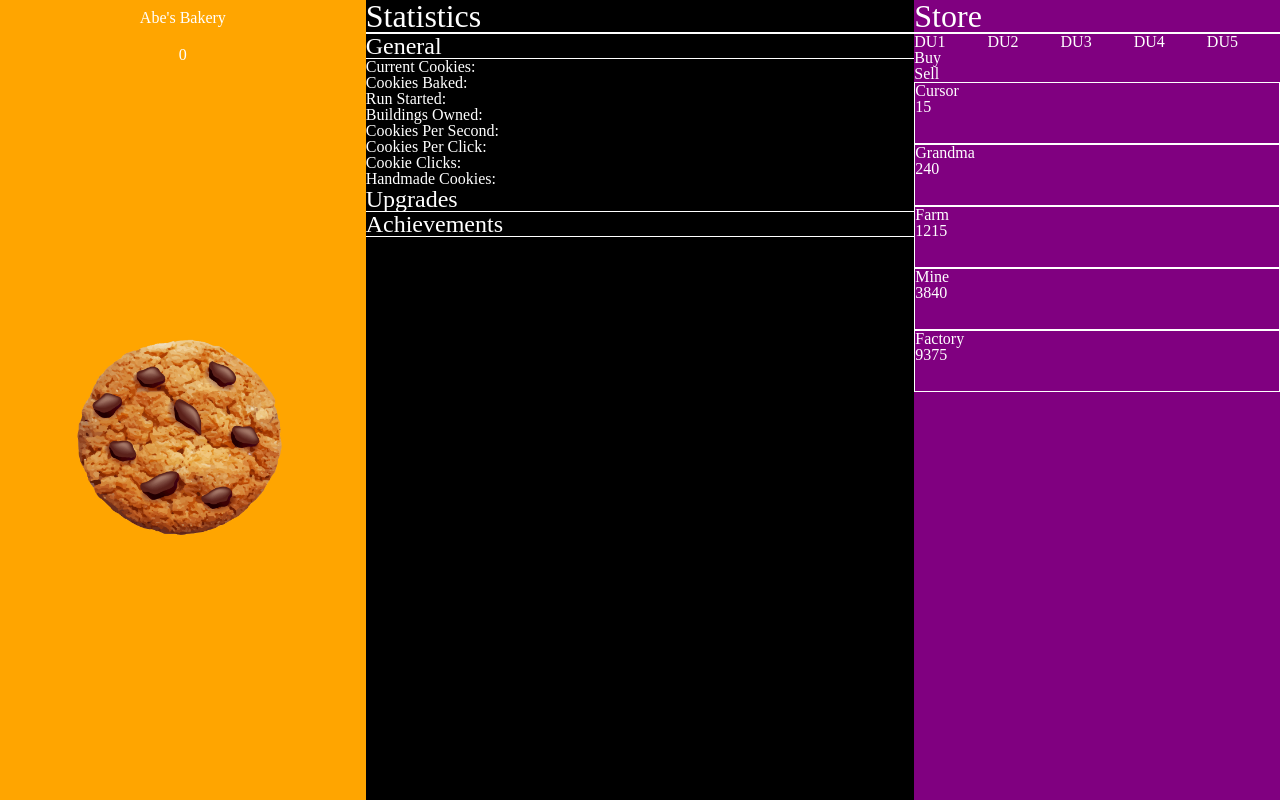
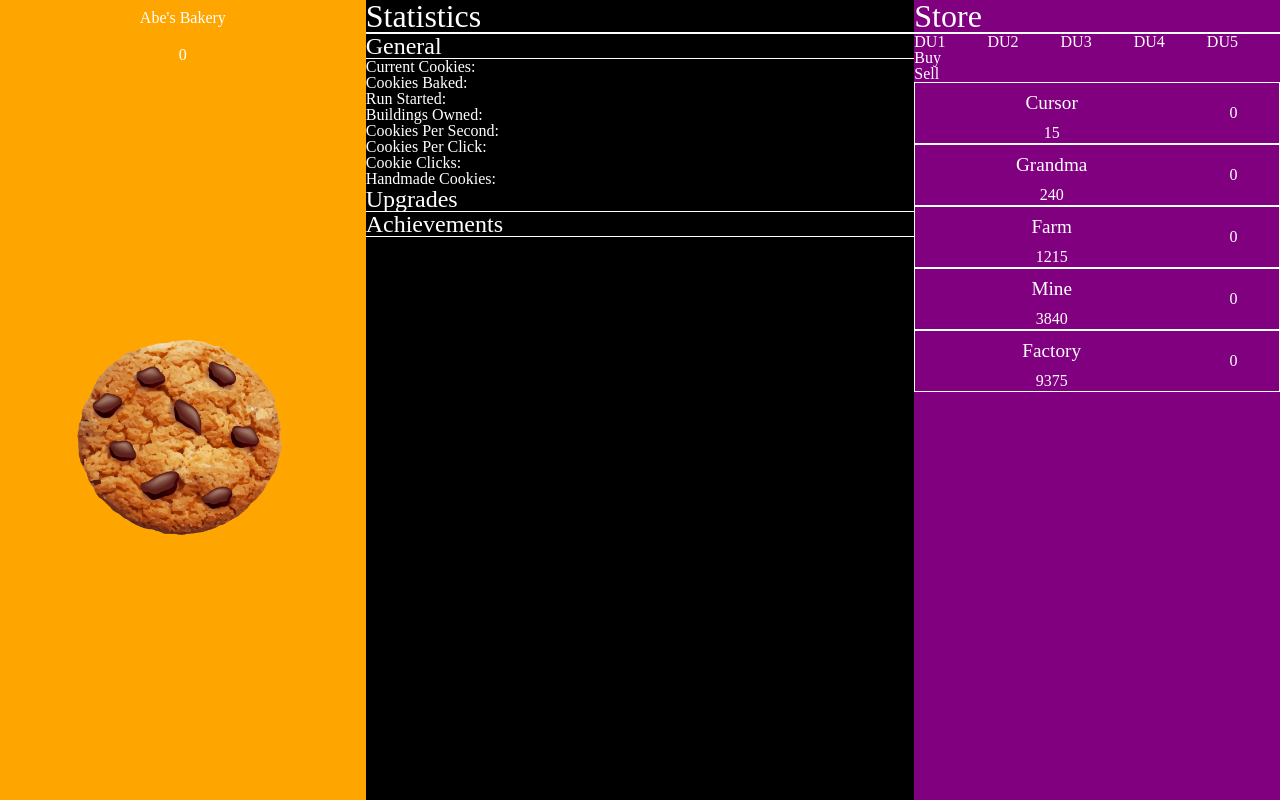
Before and after one commit to thigmotaxis/clone-clicker, a plain HTML site: page index.html in a window 1280 px wide. Drawn offline with Linux system fonts and the light colour scheme.

Commit message:
add grid styles to building containers

```diff
--- a/script.js
+++ b/script.js
@@ -125,6 +125,12 @@ const htmlGenerator = (() => {
       building.textContent = `${buildings[i].slice(0, 1).toUpperCase() + buildings[i].slice(1)}`
       buildingContainer.appendChild(building)
 
+      let buildingCount = document.createElement("div")
+      buildingCount.setAttribute("id", `${buildings[i]}Count`)
+      buildingCount.classList.add("buildingCount")
+      buildingCount.textContent = 0
+      buildingContainer.appendChild(buildingCount)
+
       let price = document.createElement("div")
       price.setAttribute("id", `${buildings[i]}Price`)
       price.classList.add("price")
--- a/style.css
+++ b/style.css
@@ -115,6 +115,26 @@ body {
 .buildingContainer {
   height: 60px;
   border: solid white 1px;
+  display: grid;
+  grid-template-columns: 3fr 1fr;
+  grid-template-rows: 2fr 1fr;
+  grid-template-areas:
+  "building count"
+  "price count";
+  place-items: center;
+}
+
+.building {
+  font-size: 1.2rem;
+  grid-area: building;
+}
+
+.price {
+  grid-area: price;
+}
+
+.buildingCount {
+  grid-area: count;
 }
 
 /* end store panel styles */
```
